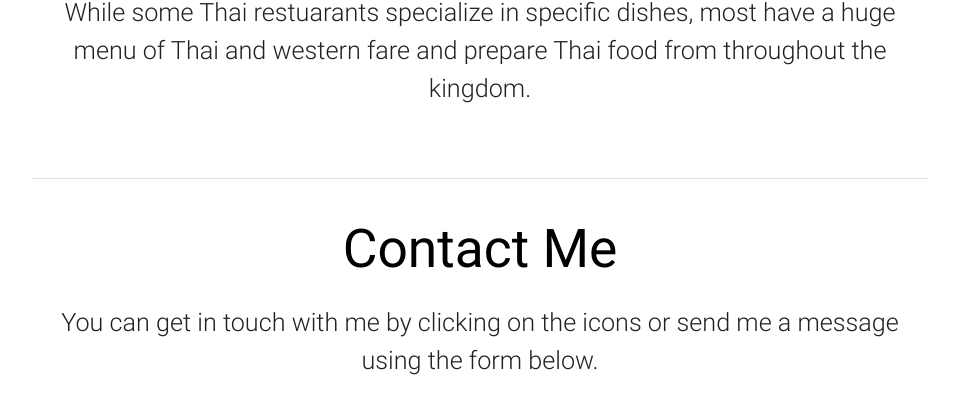
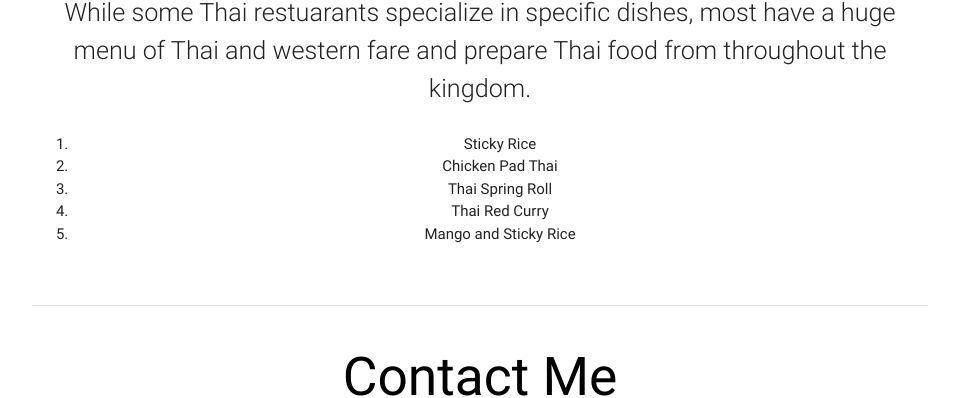
Before and after one commit to AllenBickham/AllenBickham.github.io, a plain HTML site: page index.html in a window 1280 px wide. Shown: the part 878-1276 px from the top of the page, without its empty margins (160-1119 px from the left). Drawn offline with nearby package versions, Linux system fonts and the light colour scheme.

Commit message:
List of food

```diff
--- a/index.html
+++ b/index.html
@@ -40,6 +40,13 @@
             including spicy, sour, sweet, salty, and bitter. While some Thai restuarants
             specialize in specific dishes, most have a huge menu
             of Thai and western fare and prepare Thai food from throughout the kingdom.</p>
+            <ol type="1">
+              <li>Sticky Rice</li>
+              <li>Chicken Pad Thai</li>
+              <li>Thai Spring Roll</li>
+              <li>Thai Red Curry</li>
+              <li>Mango and Sticky Rice</li>
+            </ol>
   			</div>
   		</div>
   	</div>
```
